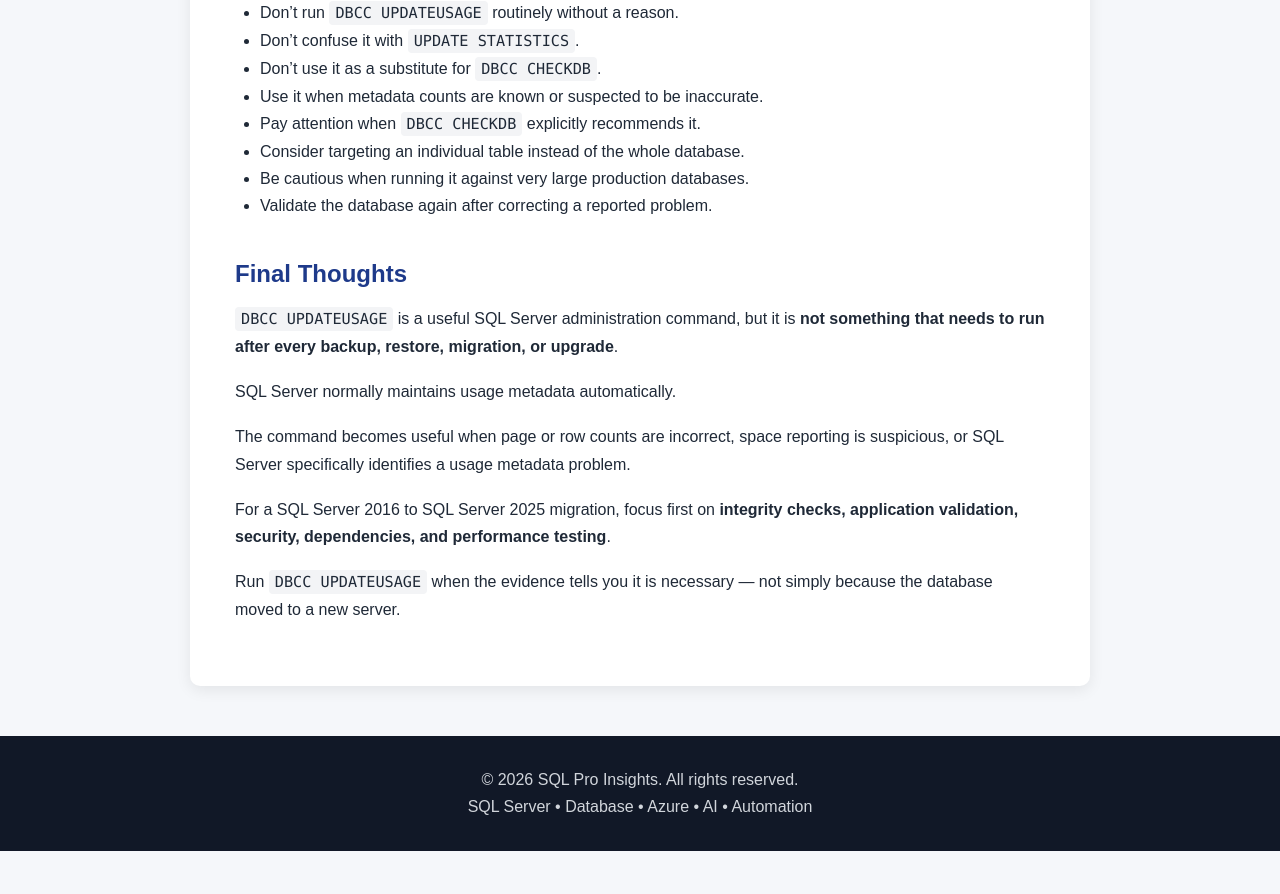
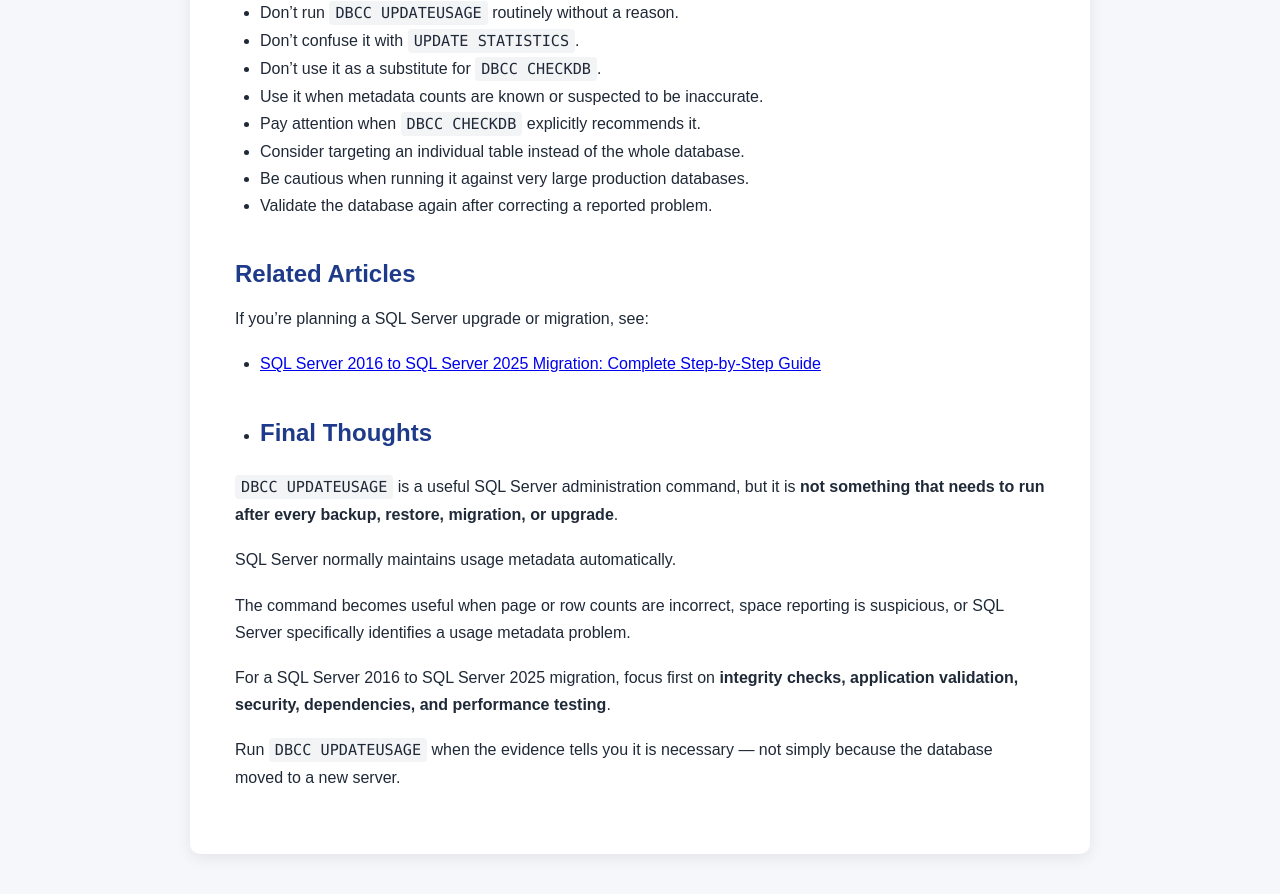
Before and after one commit to SQLProInsights/sqlproinsights.github.io, a Jekyll site: the page built from _posts/2026-08-18-dbcc-updateusage-sql-server.md, in a window 1280 px wide and 900 px high, scrolled down 11212 px. Shown: the top 894 px of the window. Built offline with Jekyll 4.4.1, drawn with Linux system fonts in a browser that asks for light colours; before the commit the page ends 12063 px from its top, so only the background shows below that.

Commit message:
Update DBCC UPDATEUSAGE documentation with related articles
Added related articles section and final thoughts on DBCC UPDATEUSAGE.

```diff
--- a/_posts/2026-08-18-dbcc-updateusage-sql-server.md
+++ b/_posts/2026-08-18-dbcc-updateusage-sql-server.md
@@ -461,7 +461,13 @@ Then validate again.
 - Be cautious when running it against very large production databases.
 - Validate the database again after correcting a reported problem.
 
-## Final Thoughts
+## Related Articles
+
+If you're planning a SQL Server upgrade or migration, see:
+
+- [SQL Server 2016 to SQL Server 2025 Migration: Complete Step-by-Step Guide](/blog/sql-server-2016-to-2025-migration/)
+
+- ## Final Thoughts
 
 `DBCC UPDATEUSAGE` is a useful SQL Server administration command, but it is **not something that needs to run after every backup, restore, migration, or upgrade**.
 
```
